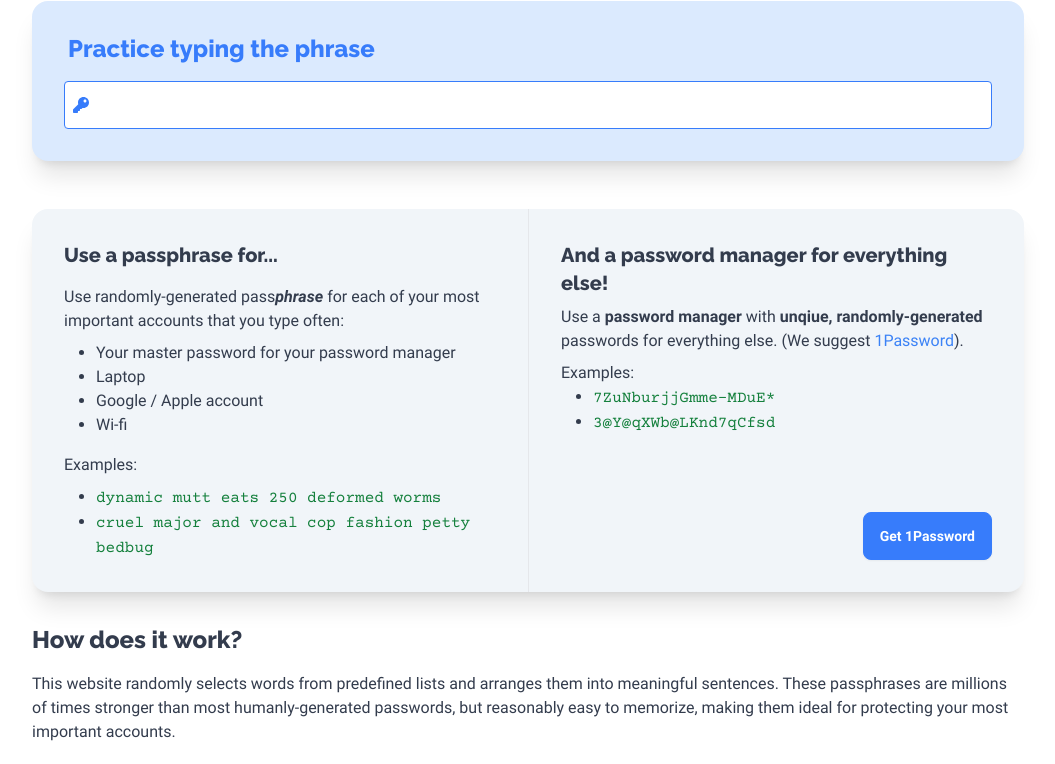
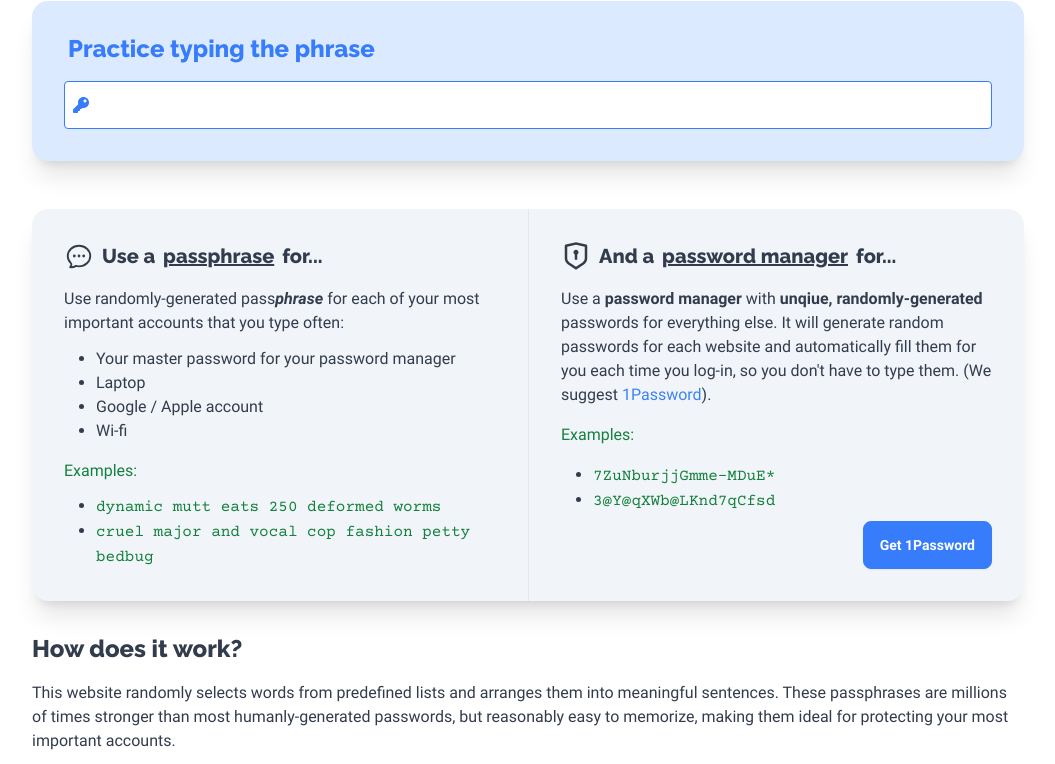
Before and after one commit to blanchardjeremy/strongphrase.net, a React (Create React App) app: page / in a window 1280 px wide. Shown: the part 579-1343 px from the top of the page, without its empty margins (112-1167 px from the left). Built offline with nearby package versions, Linux system fonts and the light colour scheme.

Commit message:
Cleanup  styles more

```diff
--- a/src/App.css
+++ b/src/App.css
@@ -47,6 +47,6 @@ footer a.link, footer a:hover.link, footer a:active.link, footer a:visited.link
 }
 
 
-.password-scheme code {
+.password-scheme code, .example-label {
   @apply text-green-700
 }
--- a/src/App.js
+++ b/src/App.js
@@ -1,6 +1,9 @@
 import React, { } from 'react';
 import PassphraseGenerator from './PassphraseGenerator.js';
 import './App.css';
+import { RiShieldKeyholeLine } from "react-icons/ri";
+import { HiOutlineChatBubbleOvalLeftEllipsis } from "react-icons/hi2";
+
 
 
 const App = () => {
@@ -15,9 +18,9 @@ const App = () => {
         <section className="content">
 
 
-          <div className="card flex flex-row bg-slate-100 shadow-xl mt-12 password-scheme">
+          <div className="card lg:card-side flex flex-row bg-slate-100 shadow-xl mt-12 password-scheme">
             <div className="flex-none w-1/2 relative card-body">
-              <h2 className="card-title">Use a passphrase for...</h2>
+              <h2 className="card-title"><HiOutlineChatBubbleOvalLeftEllipsis className="text-3xl" />Use a <u>passphrase</u> for...</h2>
               <p>Use randomly-generated pass<strong className="italic">phrase</strong> for each of your most important accounts that you type often:</p>
               <ul className="list-disc ml-8">
                 <li>Your master password for your password manager</li>
@@ -26,7 +29,7 @@ const App = () => {
                 <li>Wi-fi</li>
               </ul>
 
-              <p>Examples:</p>
+              <p className="example-label">Examples:</p>
               <ul className="list-disc ml-8">
                 <li><code>dynamic mutt eats 250 deformed worms</code></li>
                 <li><code>cruel major and vocal cop fashion petty bedbug</code></li>
@@ -36,15 +39,15 @@ const App = () => {
             <div className="border-r border-gray-200"></div>
 
             <div className="flex-grow card-body flex flex-col">
-              <div class="flex-grow">
-                <h2 className="card-title">And a password manager for everything else!</h2>
-                <p>Use a <strong>password manager</strong> with <strong>unqiue, randomly-generated</strong> passwords for everything else. (We suggest <a href="https://1password.com/" className="link" target="_blank" rel="noreferrer">1Password</a>).</p>
-                <p>Examples:</p>
+
+                <h2 className="card-title"><RiShieldKeyholeLine className="text-3xl" />And a <u>password manager</u> for...</h2>
+                <p>Use a <strong>password manager</strong> with <strong>unqiue, randomly-generated</strong> passwords for everything else. It will generate random passwords for each website and automatically fill them for you each time you log-in, so you don't have to type them. (We suggest <a href="https://1password.com/" className="link" target="_blank" rel="noreferrer">1Password</a>).</p>
+                <p className="mb-2 example-label">Examples:</p>
                 <ul className="list-disc ml-8">
                   <li><code>7ZuNburjjGmme-MDuE*</code></li>
                   <li><code>3@Y@qXWb@LKnd7qCfsd</code></li>
                 </ul>
-              </div>
+
               <div className="card-actions justify-end">
                 <a className="btn btn-secondary text-white" href="https://1password.com" target="_blank" rel="noreferrer">Get 1Password</a>
               </div>
```
